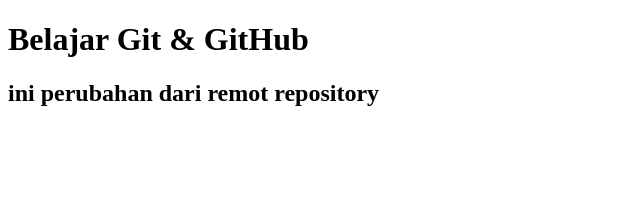
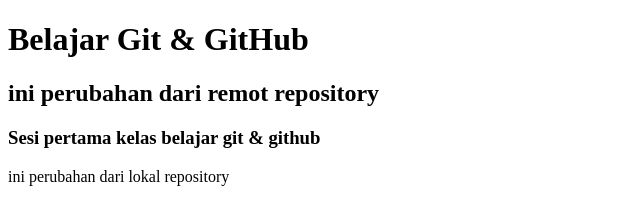
Before and after one commit to Firmansyah0415/belajar-git-github, a plain HTML site: page index.html in a window 1280 px wide. Shown: the whole page, without its empty margins (0-640 px from the left). Drawn offline with Linux system fonts and the light colour scheme.

Commit message:
menambah elemen h3 dan p

```diff
--- a/index.html
+++ b/index.html
@@ -10,6 +10,8 @@
 <body>
     <h1>Belajar Git & GitHub</h1>
     <h2>ini perubahan dari remot repository</h2>
+    <h3>Sesi pertama kelas belajar git & github</h3>
+    <p>ini perubahan dari lokal repository</p>
 </body>
 
 </html>
```
